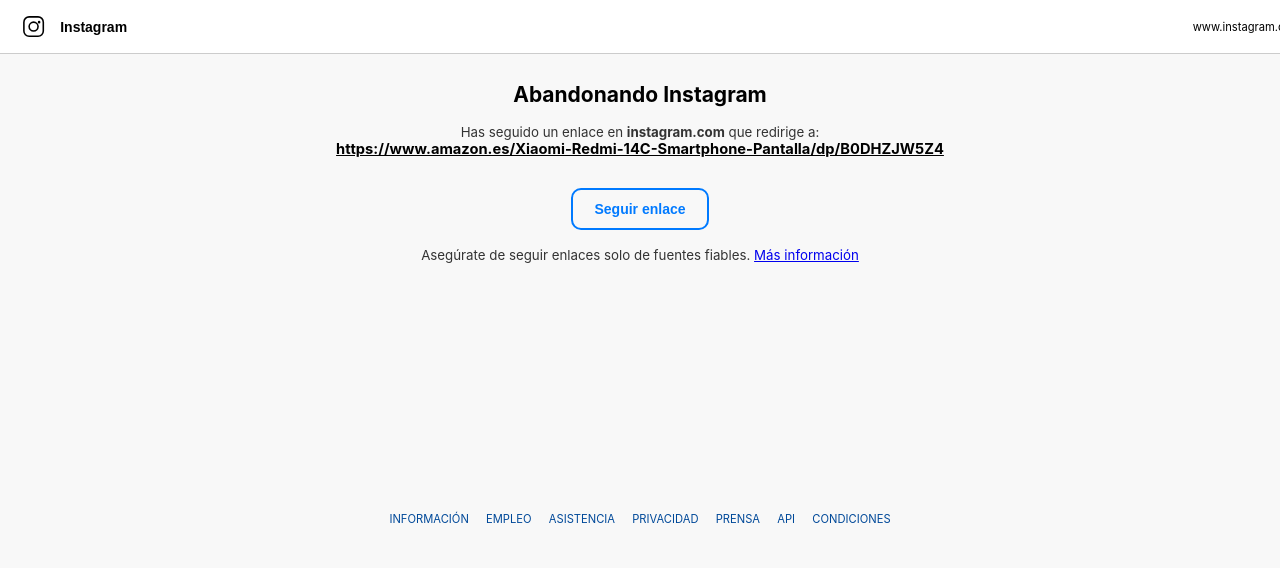
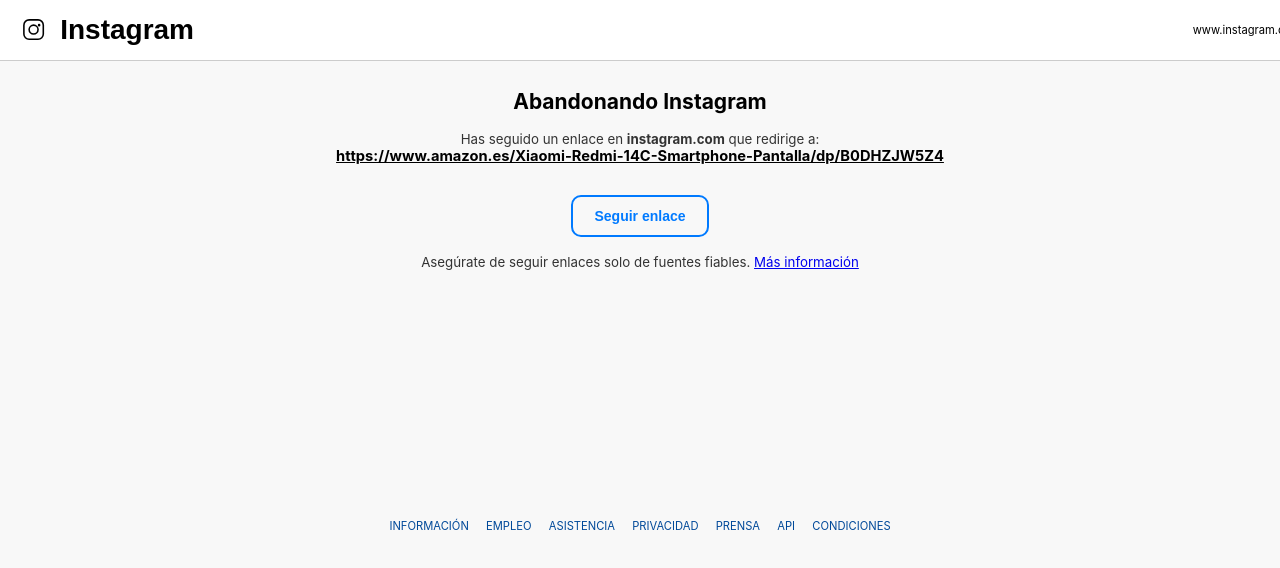
Before and after one commit to davidmartindmm/html, a plain HTML site: page index.html in a window 1280 px wide. Shown: the top 568 px of the page. Drawn offline with Linux system fonts and the light colour scheme.

Commit message:
Update index.html

```diff
--- a/index.html
+++ b/index.html
@@ -146,7 +146,7 @@
       <svg class="logo" viewBox="0 0 24 24" fill="black" xmlns="http://www.w3.org/2000/svg">
         <path d="M7.75 2h8.5A5.75 5.75 0 0 1 22 7.75v8.5A5.75 5.75 0 0 1 16.25 22h-8.5A5.75 5.75 0 0 1 2 16.25v-8.5A5.75 5.75 0 0 1 7.75 2zm0 1.5A4.25 4.25 0 0 0 3.5 7.75v8.5A4.25 4.25 0 0 0 7.75 20.5h8.5A4.25 4.25 0 0 0 20.5 16.25v-8.5A4.25 4.25 0 0 0 16.25 3.5h-8.5zM12 7a5 5 0 1 1 0 10a5 5 0 0 1 0-10zm0 1.5a3.5 3.5 0 1 0 0 7a3.5 3.5 0 0 0 0-7zm5.25-2a1.25 1.25 0 1 1 0 2.5a1.25 1.25 0 0 1 0-2.5z"/>
       </svg>
-      <div style="font-family: 'Poppins', sans-serif; font-size: 1,8rem; font-weight: 600; color: black;">Instagram</div>
+      <div style="font-family: 'Poppins', sans-serif; font-size: 2rem; font-weight: 600; color: black;">Instagram</div>
     </div>
     <div class="domain">www.instagram.com</div>
   </header>
```
